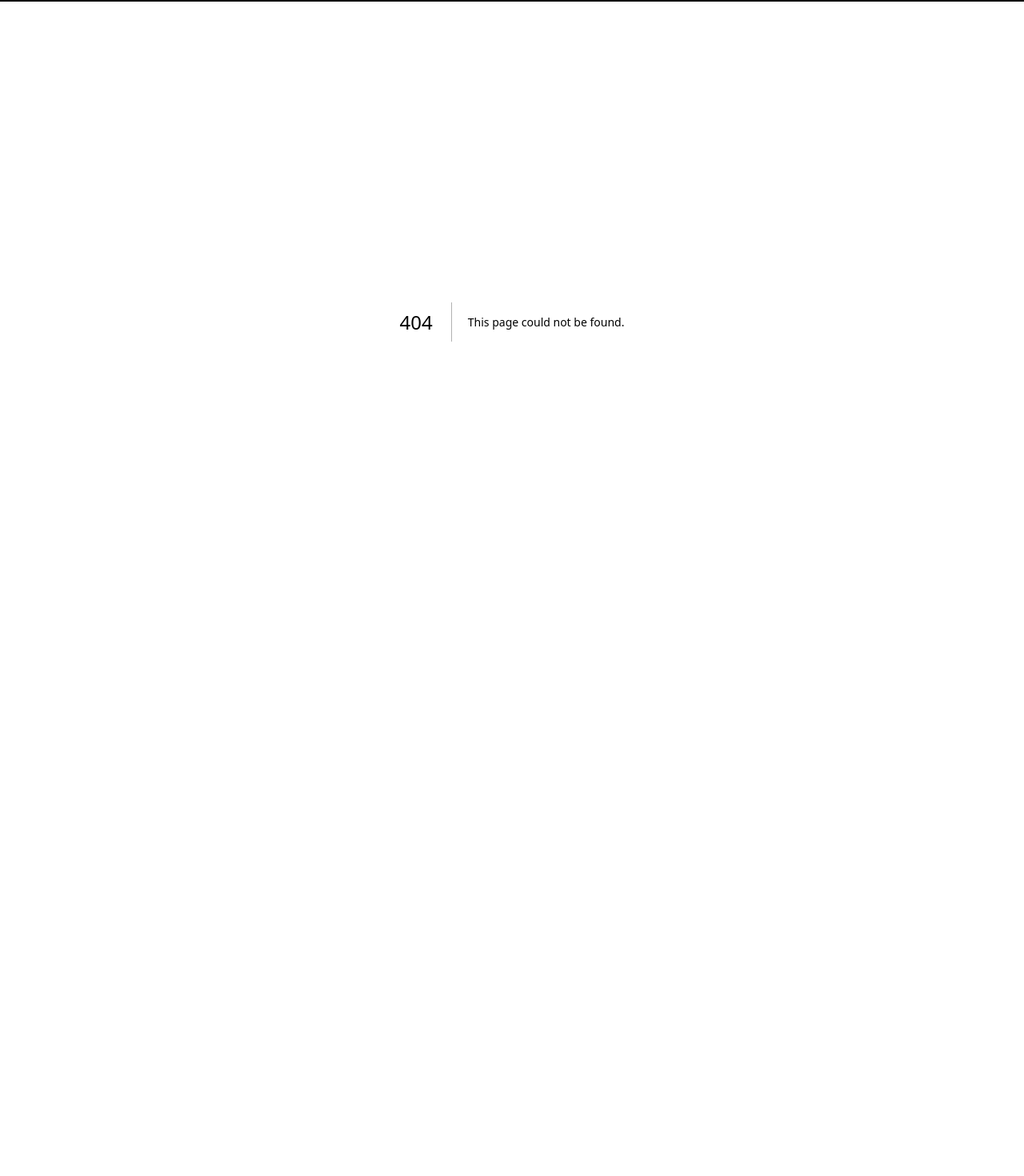
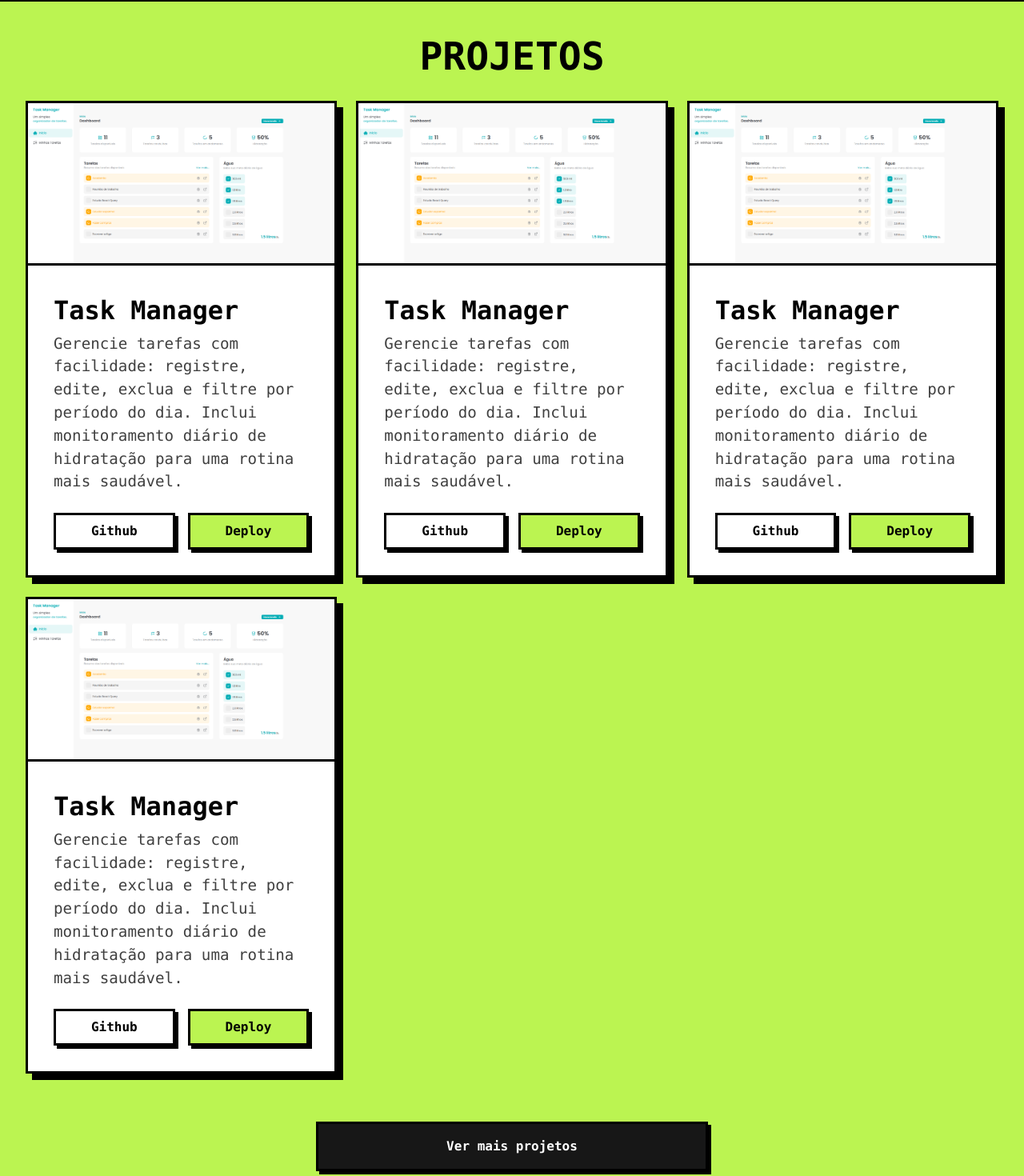
Before and after one commit to araujoerick/portfolio, a Next.js app: page /projetos in a window 1280 px wide. Before the commit this address had no page. Shown: the part 80-1550 px from the top of the page at 80% size. Before the commit the page ends 882 px from the top, so only its background shows below. Built offline with nearby package versions, Linux system fonts and the light colour scheme.

Commit message:
✨ feat: add initial Projetos page

```diff
--- /dev/null
+++ b/src/app/projetos/page.tsx
@@ -0,0 +1,178 @@
+import Image from "next/image";
+import Link from "next/link";
+
+const Projetos = () => {
+  return (
+    <section className="min-h-[calc(100vh-82px)] w-full bg-lime-300 p-8 select-none">
+      <div className="container mx-auto flex flex-col items-center justify-center gap-5">
+        <h1 className="text-[clamp(2rem,4vw,3rem)] font-semibold text-black uppercase">
+          Projetos
+        </h1>
+
+        <div className="grid grid-cols-[repeat(auto-fit,minmax(300px,1fr))] gap-6">
+          <div className="bento-transition neo-border neo-shadow bg-white">
+            <div className="overflow-hidden border-b-3 border-black">
+              <Image
+                src="/projects/task-manager.png"
+                alt="Task Manager"
+                width={600}
+                height={300}
+                className="overflow-hidden object-cover transition-all duration-300 hover:scale-[1.05]"
+              />
+            </div>
+
+            <div className="flex flex-col justify-center gap-6 bg-white p-8">
+              <div className="space-y-1">
+                <h3 className="text-[clamp(1.5rem,4vw,2rem)] font-semibold text-black">
+                  Task Manager
+                </h3>
+
+                <p className="w-full text-[clamp(1rem,1.5vw,1.25rem)] text-balance text-neutral-700">
+                  Gerencie tarefas com facilidade: registre, edite, exclua e
+                  filtre por período do dia. Inclui monitoramento diário de
+                  hidratação para uma rotina mais saudável.
+                </p>
+              </div>
+
+              <div className="flex items-center justify-center gap-4">
+                <Link href="/" className="w-full">
+                  <button className="btn-secondary w-full cursor-pointer bg-white px-4 py-2 text-black">
+                    Github
+                  </button>
+                </Link>
+                <Link href="#" className="w-full">
+                  <button className="btn-secondary w-full cursor-pointer bg-lime-300 px-4 py-2 text-black">
+                    Deploy
+                  </button>
+                </Link>
+              </div>
+            </div>
+          </div>
+
+          <div className="bento-transition neo-border neo-shadow bg-white">
+            <div className="overflow-hidden border-b-3 border-black">
+              <Image
+                src="/projects/task-manager.png"
+                alt="Task Manager"
+                width={600}
+                height={300}
+                className="overflow-hidden object-cover transition-all duration-300 hover:scale-[1.05]"
+              />
+            </div>
+
+            <div className="flex flex-col justify-center gap-6 bg-white p-8">
+              <div className="space-y-1">
+                <h3 className="text-[clamp(1.5rem,4vw,2rem)] font-semibold text-black">
+                  Task Manager
+                </h3>
+
+                <p className="w-full text-[clamp(1rem,1.5vw,1.25rem)] text-balance text-neutral-700">
+                  Gerencie tarefas com facilidade: registre, edite, exclua e
+                  filtre por período do dia. Inclui monitoramento diário de
+                  hidratação para uma rotina mais saudável.
+                </p>
+              </div>
+
+              <div className="flex items-center justify-center gap-4">
+                <Link href="/" className="w-full">
+                  <button className="btn-secondary w-full cursor-pointer bg-white px-4 py-2 text-black">
+                    Github
+                  </button>
+                </Link>
+                <Link href="#" className="w-full">
+                  <button className="btn-secondary w-full cursor-pointer bg-lime-300 px-4 py-2 text-black">
+                    Deploy
+                  </button>
+                </Link>
+              </div>
+            </div>
+          </div>
+
+          <div className="bento-transition neo-border neo-shadow bg-white">
+            <div className="overflow-hidden border-b-3 border-black">
+              <Image
+                src="/projects/task-manager.png"
+                alt="Task Manager"
+                width={600}
+                height={300}
+                className="overflow-hidden object-cover transition-all duration-300 hover:scale-[1.05]"
+              />
+            </div>
+
+            <div className="flex flex-col justify-center gap-6 bg-white p-8">
+              <div className="space-y-1">
+                <h3 className="text-[clamp(1.5rem,4vw,2rem)] font-semibold text-black">
+                  Task Manager
+                </h3>
+
+                <p className="w-full text-[clamp(1rem,1.5vw,1.25rem)] text-balance text-neutral-700">
+                  Gerencie tarefas com facilidade: registre, edite, exclua e
+                  filtre por período do dia. Inclui monitoramento diário de
+                  hidratação para uma rotina mais saudável.
+                </p>
+              </div>
+
+              <div className="flex items-center justify-center gap-4">
+                <Link href="/" className="w-full">
+                  <button className="btn-secondary w-full cursor-pointer bg-white px-4 py-2 text-black">
+                    Github
+                  </button>
+                </Link>
+                <Link href="#" className="w-full">
+                  <button className="btn-secondary w-full cursor-pointer bg-lime-300 px-4 py-2 text-black">
+                    Deploy
+                  </button>
+                </Link>
+              </div>
+            </div>
+          </div>
+
+          <div className="bento-transition neo-border neo-shadow bg-white">
+            <div className="overflow-hidden border-b-3 border-black">
+              <Image
+                src="/projects/task-manager.png"
+                alt="Task Manager"
+                width={600}
+                height={300}
+                className="overflow-hidden object-cover transition-all duration-300 hover:scale-[1.05]"
+              />
+            </div>
+
+            <div className="flex flex-col justify-center gap-6 bg-white p-8">
+              <div className="space-y-1">
+                <h3 className="text-[clamp(1.5rem,4vw,2rem)] font-semibold text-black">
+                  Task Manager
+                </h3>
+
+                <p className="w-full text-[clamp(1rem,1.5vw,1.25rem)] text-balance text-neutral-700">
+                  Gerencie tarefas com facilidade: registre, edite, exclua e
+                  filtre por período do dia. Inclui monitoramento diário de
+                  hidratação para uma rotina mais saudável.
+                </p>
+              </div>
+
+              <div className="flex items-center justify-center gap-4">
+                <Link href="/" className="w-full">
+                  <button className="btn-secondary w-full cursor-pointer bg-white px-4 py-2 text-black">
+                    Github
+                  </button>
+                </Link>
+                <Link href="#" className="w-full">
+                  <button className="btn-secondary w-full cursor-pointer bg-lime-300 px-4 py-2 text-black">
+                    Deploy
+                  </button>
+                </Link>
+              </div>
+            </div>
+          </div>
+        </div>
+
+        <button className="btn-secondary mt-10 cursor-pointer bg-neutral-900 px-40 py-4 text-white">
+          Ver mais projetos
+        </button>
+      </div>
+    </section>
+  );
+};
+
+export default Projetos;
```
Also changed, not shown: public/projects/task-manager.png (added).
